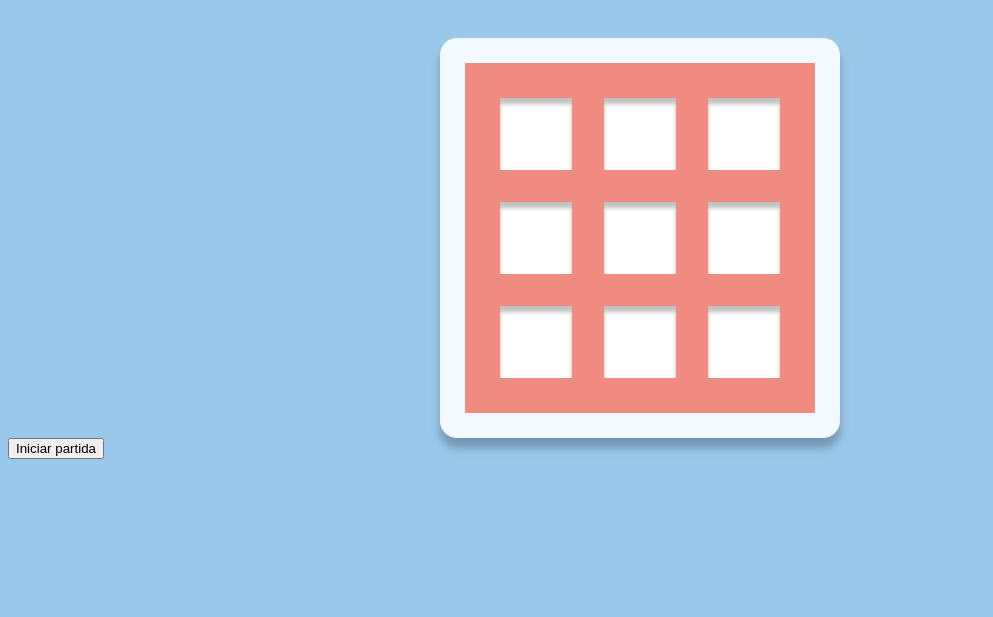
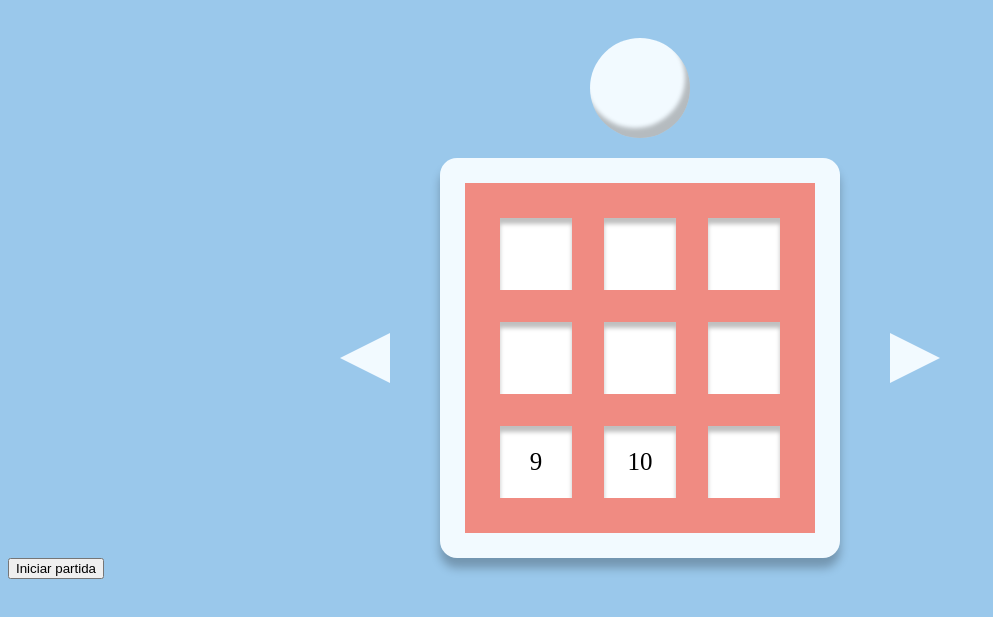
Before and after one commit to Phox01/Microproyecto-1-Joseph-Ruiz, a plain HTML site: page bingo.html in a window 1280 px wide. Shown: the part 103-720 px from the top of the page, without its empty margins (0-993 px from the left). Drawn offline with Linux system fonts and the light colour scheme.

Commit message:
Antes de comenzar matriz de bingo

```diff
--- a/bingo.html
+++ b/bingo.html
@@ -8,8 +8,16 @@
   </head>
   <body>
     <h2>Hey Bingo!</h2>
+    <header>
+      <div class="circle"></div>
+    </header>
+
     <section class="game">
-      <article class="frame-inicio" style="width: 400px; height: 400px">
+      <div class="triangle_left"></div>
+      <article
+        class="actual_frame frame-inicio"
+        style="width: 400px; height: 400px"
+      >
         <main class="inner_square">
           <div class="row">
             <div class="number"></div>
@@ -24,12 +32,20 @@
           </div>
 
           <div class="row">
-            <div class="number"></div>
-            <div class="number"></div>
+            <div class="number">9</div>
+            <div class="number">10</div>
             <div class="number"></div>
           </div>
+
+          <template id="template-lista">
+            <div class="field">
+              Jugador <span class="numberPlayer"></span>:
+              <span class="namePlayer"></span>
+            </div>
+          </template>
         </main>
       </article>
+      <div class="triangle_right"></div>
     </section>
     <a href="bingo.html">
       <button class="boton">Iniciar partida</button>
--- a/style.css
+++ b/style.css
@@ -18,6 +18,8 @@ body {
   display: flex;
   justify-content: center;
   align-items: center;
+  gap: 50px;
+  margin-top: 20px;
 }
 
 .inner_square {
@@ -46,17 +48,21 @@ body {
 
 .frame-inicio {
   width: 464px;
+  font-size: 25px;
+  text-align: center;
+  background: #f2faff;
+  box-shadow: 0px 10px 10px 0px rgba(0, 0, 0, 0.25);
   height: 559px;
+  border-radius: 17px;
+}
+
+.actual_frame {
   display: flex;
   justify-content: center;
   align-items: center;
   flex-direction: column;
   flex-shrink: 0;
-  border-radius: 17px;
-  text-align: center;
-  font-size: 25px;
-  background: #f2faff;
-  box-shadow: 0px 10px 10px 0px rgba(0, 0, 0, 0.25);
+
   gap: 2rem;
 
   #lista {
@@ -82,8 +88,16 @@ body {
     flex-direction: row;
     gap: 7px;
 
-    .tamaño {
+    .size {
       color: #afafaf;
+      padding: 10px;
+      border-radius: 12px;
+      border: 1px solid #afafaf;
+      width: 80px;
+    }
+    .size_active {
+      background: #f08b82;
+      color: #ffffff;
       padding: 10px;
       border-radius: 12px;
       border: 1px solid #afafaf;
@@ -94,6 +108,7 @@ body {
   p {
     padding: 20px;
     margin: 0;
+    margin-top: 20px;
   }
 
   .boton {
@@ -108,8 +123,40 @@ body {
   }
 
   .boton:hover,
-  .tamaño:hover {
+  .size:hover {
     background: #ffa098;
     transform: scale(1.01) translateY(-2px);
   }
+
+  .number {
+    display: flex;
+    justify-content: center;
+    text-align: center;
+    align-items: center;
+  }
 }
+
+.triangle_left {
+  border-top: 25px solid transparent;
+  border-right: 50px solid #f2faff;
+  border-bottom: 25px solid transparent;
+}
+
+.triangle_right {
+  border-top: 25px solid transparent;
+  border-left: 50px solid #f2faff;
+  border-bottom: 25px solid transparent;
+}
+
+header {
+  display: flex;
+  justify-content: center;
+}
+
+.circle {
+  width: 100px;
+  height: 100px;
+  background-color: #f2faff;
+  border-radius: 50%;
+  box-shadow: -5px -10px 4px 0px rgba(0, 0, 0, 0.25) inset;
+}
```
Also changed, not shown: index.html (+7 -4 lines), script.js (+25 -1 lines).
